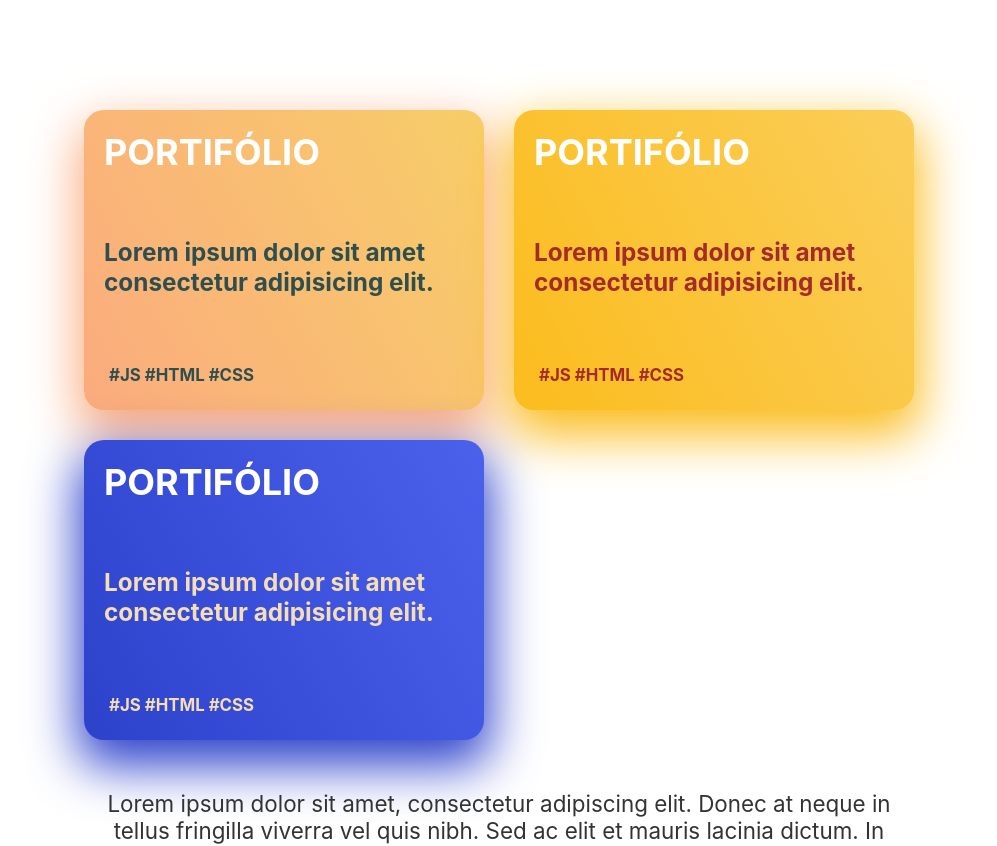
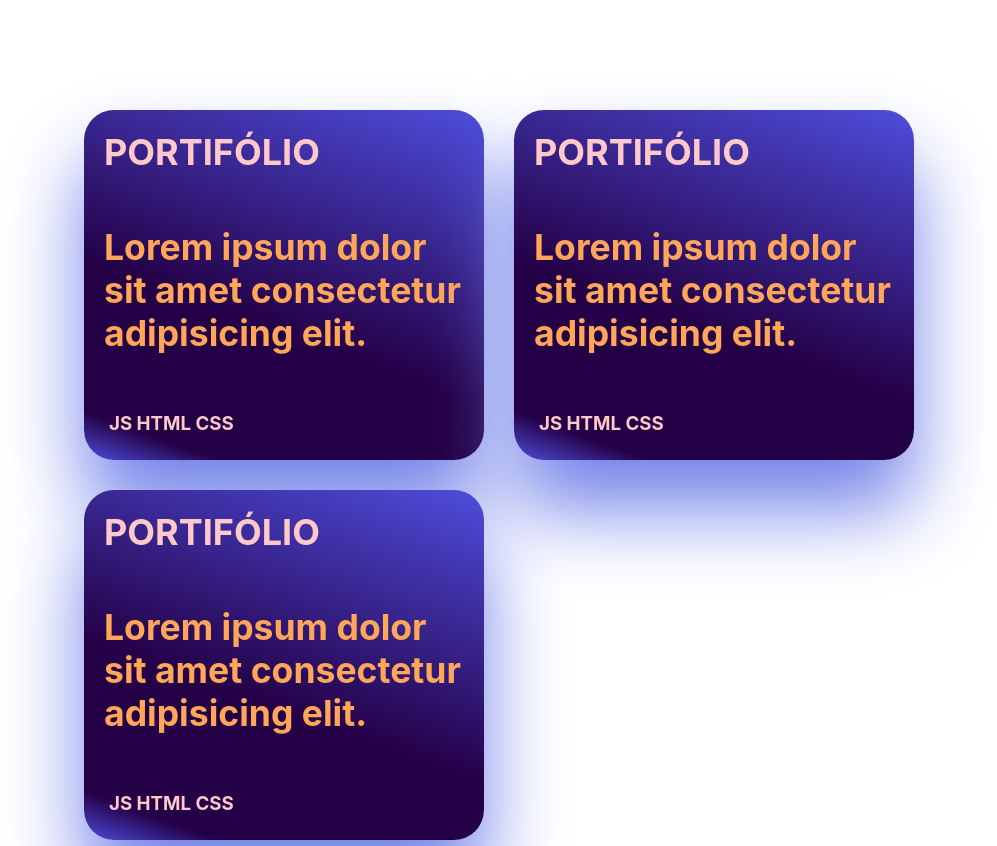
Before and after one commit to felipegcoutinho/felipecoutinho.com, a React (Vite) app: page / in a window 1280 px wide. Shown: the part 650-1496 px from the top of the page, without its empty margins (141-1138 px from the left). Built offline with nearby package versions, Linux system fonts and the light colour scheme.

Commit message:
update colors

```diff
--- a/src/Components/CardsProject.module.css
+++ b/src/Components/CardsProject.module.css
@@ -1,36 +1,38 @@
 a {
   text-decoration: none;
-  color: white;
+  color: #FFC9C9;
 }
 
 .cards {
   padding: 20px;
-  border-radius: 20px;
-  height: 300px;
+  border-radius: 30px;
+  height: 350px;
   display: flex;
   flex-direction: column;
   justify-content: space-between;
+  background-image: linear-gradient(200deg, #4E4DDC  0% , #240046 60% 90%, #4E4DDC 100%);
+  box-shadow: 0px 50px 80px 0px #7282E9;
+  animation: cards 5s infinite;
 }
 
-.blue {
-  background-color: #FBAB7E;
-  background-image: linear-gradient(62deg, #FBAB7E 0%, #F7CE68 100%);
-  box-shadow: 0px 20px 50px 6px #FBAB7E;
-  color: darkslategray;
+.cards:hover {
+  animation: cardshover 0.5s 1 forwards;
+
 }
 
-.yellow {
-  background-color: #fbbc1d;
-  background-image: linear-gradient(62deg, #fbbc1d 0%, #fbce5a 100%);
-  box-shadow: 0px 20px 50px 6px #fbbc1d;
-  color: brown;
-}
+/* @keyframes cards {
+  0%   {background:#e49e48 ;}
+  50%  {background: #edb674 ;}
+  100% {background:#e49e48 ;}
+} */
 
-.x {
-  background-color:#2d42cb;
-  background-image: linear-gradient(62deg, #2d42cb 0%, #4b61ec 100%);
-  box-shadow: 0px 20px 50px 6px #2d42cb;
-  color: wheat;
+@keyframes cardshover {
+  0%{
+    background:#240046 ;transform: scale(1);
+  }
+  100%{
+    background:#240046 ;transform: scale(1.1);
+  }
 }
 
 .cards header {
@@ -39,11 +41,13 @@ a {
 }
 
 .cards summary {
-  font-size: 1.3rem;
+  font-size: 1.9rem;
+  color: #ffa659;
 }
 
 .cards footer {
-  font-size: 0.9rem;
+  font-size: 1rem;
   padding: 5px;
-  border-radius: 4px;
+  border-radius: 10px;
+  color: #FFC9C9;
 }
--- a/src/Components/project.jsx
+++ b/src/Components/project.jsx
@@ -6,31 +6,49 @@ function Project() {
   return (
     <main className={style.container}>
       <div className={style.gridContainer}>
-
-        <div className={`${stylec.cards} ${stylec.blue}`}>
-          < header > <h1><a href="#">Portifólio</a></h1></header>
-          <summary><h3>Lorem ipsum dolor sit amet consectetur adipisicing elit.</h3></summary>
-          <footer><h3>#JS #HTML #CSS </h3></footer>
-        </div>
-
-        <div className={`${stylec.cards} ${stylec.yellow}`}>
-          < header > <h1><a href="#">Portifólio</a></h1></header>
-          <summary><h3>Lorem ipsum dolor sit amet consectetur adipisicing elit.</h3></summary>
-          <footer><h3>#JS #HTML #CSS </h3></footer>
-        </div>
-
-        <div className={`${stylec.cards} ${stylec.x}`}>
-          < header > <h1><a href="#">Portifólio</a></h1></header>
-          <summary><h3>Lorem ipsum dolor sit amet consectetur adipisicing elit.</h3></summary>
-          <footer><h3>#JS #HTML #CSS </h3></footer>
-        </div>
-
-
-
+        <Card
+          url="#"
+          header="Portifólio"
+          desc="Lorem ipsum dolor sit amet consectetur adipisicing elit."
+          tags="JS HTML CSS"
+        />
+        <Card
+          url="#"
+          header="Portifólio"
+          desc="Lorem ipsum dolor sit amet consectetur adipisicing elit."
+          tags="JS HTML CSS"
+        />
+        <Card
+          url="#"
+          header="Portifólio"
+          desc="Lorem ipsum dolor sit amet consectetur adipisicing elit."
+          tags="JS HTML CSS"
+        />
 
       </div >
     </main >
   );
 }
 
+
+
+function Card(props) {
+  return (
+    <div className={`${stylec.cards}`}>
+      <header><h1><a href={props.url}>{props.header}</a></h1></header>
+      <summary><h3>{props.desc}</h3></summary>
+      <footer><h3>{props.tags}</h3></footer>
+    </div>
+
+  )
+}
+
+
 export default Project;
+
+
+{/* <div className={`${stylec.cards} ${stylec.yellow}`}>
+< header > <h1><a href="#">Portifólio</a></h1></header>
+<summary><h3>Lorem ipsum dolor sit amet consectetur adipisicing elit.</h3></summary>
+<footer><h3>#JS #HTML #CSS </h3></footer>
+</div> */}
```
